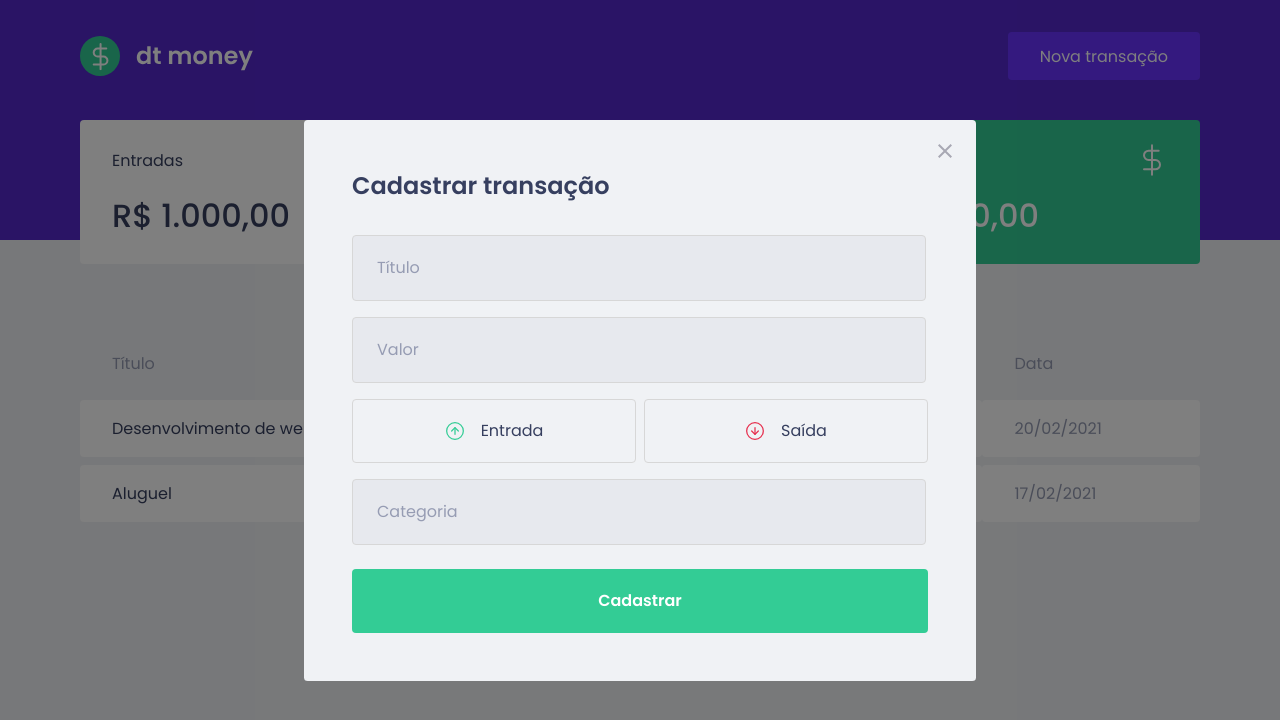
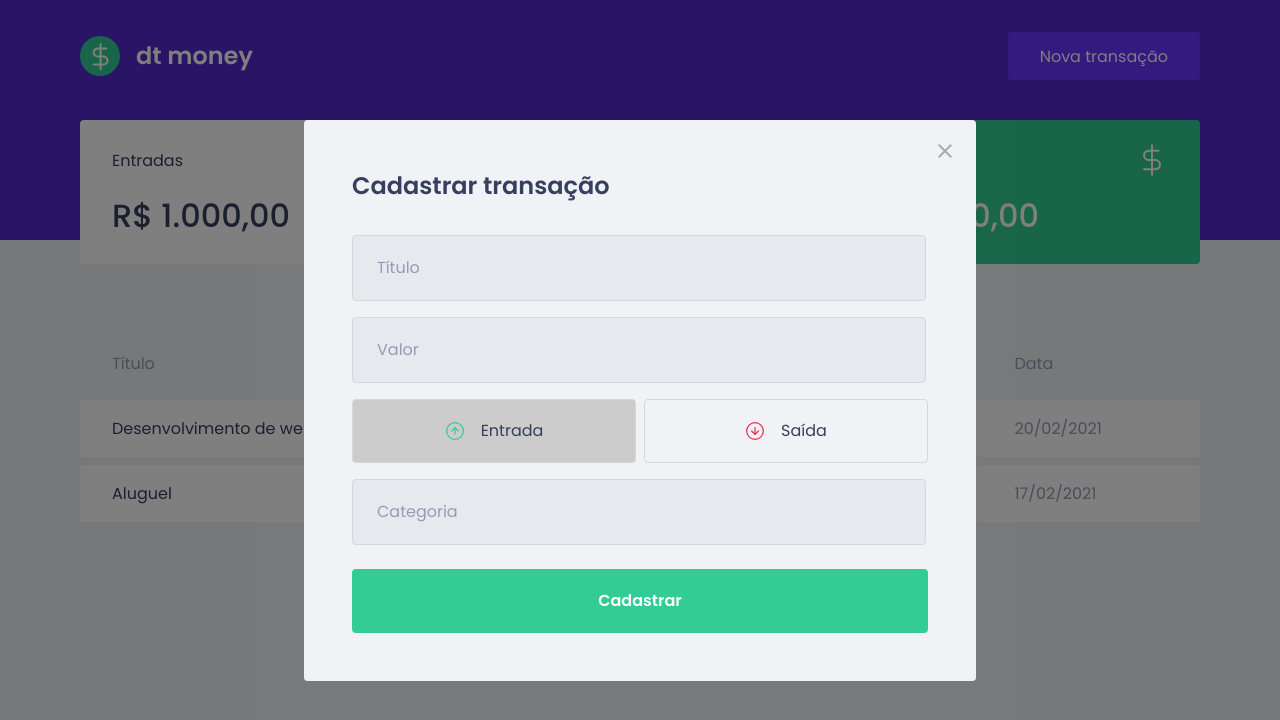
Before and after one commit to josuegimenes/ignite-reactjs-dtmoney, a React (Create React App) app: page / in a window 1280 px wide. Both pictures are taken after a click on the button "Nova transação". Shown: the top 720 px of the page. Built offline with nearby package versions, Linux system fonts and the light colour scheme; no server answers; what miragejs would draw is missing.

Commit message:
Button Operation

```diff
--- a/src/components/NewTransactionModal/index.tsx
+++ b/src/components/NewTransactionModal/index.tsx
@@ -2,7 +2,8 @@
 import incomeImg from "../../assets/income.svg";
 import outcomeImg from "../../assets/outcome.svg";
 import closeImg from '../../assets/close.svg';
-import { Container, TransactionTypeContainer } from "./stytes";
+import { Container, TransactionTypeContainer, RadioBox } from "./stytes";
+import { useState } from "react";
 
 interface NewTransactionModalProps {
     isOpen: boolean;
@@ -10,6 +11,8 @@
 }
 
 export function NewTransactionModal({ isOpen, onRequestClose }: NewTransactionModalProps) {
+    const [type, setType] = useState('deposit');
+
     return (
         <Modal
           isOpen={isOpen}
@@ -39,19 +42,23 @@
                 />
 
                 <TransactionTypeContainer>
-                    <button
+                    <RadioBox
                         type="button"
+                        onClick={() => { setType('deposit'); }}
+                        isActive={type === 'deposit'}
                     >
                         <img src={incomeImg} alt="Entrada"/>
                         <span>Entrada</span>
-                    </button>
+                    </RadioBox>
 
-                    <button
+                    <RadioBox
                         type="button"
+                        onClick={() => { setType('withdraw'); }}
+                        isActive={type === 'withdraw'}
                     >
                         <img src={outcomeImg} alt="Saída"/>
                         <span>Saída</span>
-                    </button>
+                    </RadioBox>
                 </TransactionTypeContainer>
 
                 <input
--- a/src/components/NewTransactionModal/stytes.ts
+++ b/src/components/NewTransactionModal/stytes.ts
@@ -54,13 +54,18 @@
     display: grid;
     grid-template-columns: 1fr 1fr;
     gap: 0.5rem;
+`;
 
-    button {
+interface RadioBoxProps {
+    isActive: boolean;
+}
+
+export const RadioBox = styled.button<RadioBoxProps>`
     height: 4rem;
     border: 1px solid #d7d7d7;
     border-radius: 0.25rem;
 
-        background: transparent;
+    background: ${(props) => props.isActive ? '#ccc' : 'transparent'};
 
     display: flex;
     align-items: center;
@@ -83,5 +88,4 @@
         font-size: 1rem;
         color: var(--text-title);
     }
-    }
 `;
```
Lines whose indentation alone changed are shown as unchanged.
